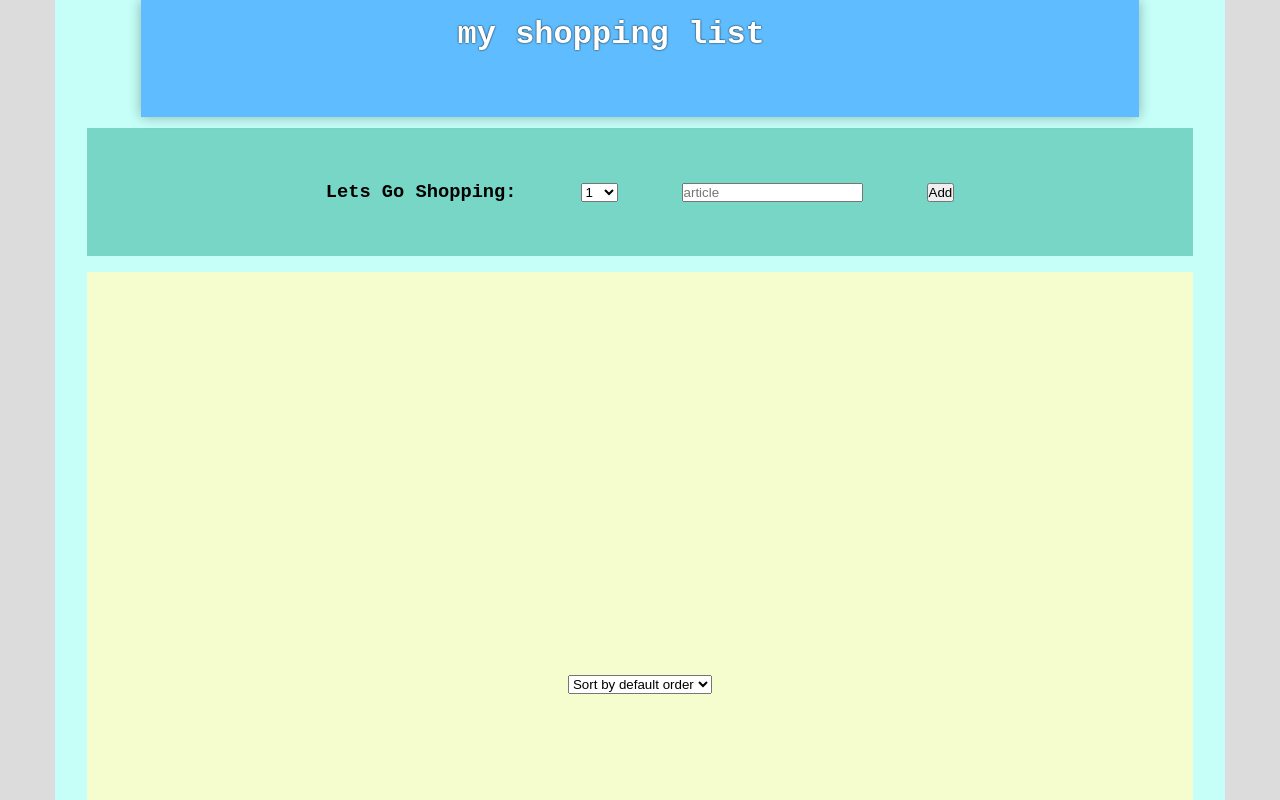
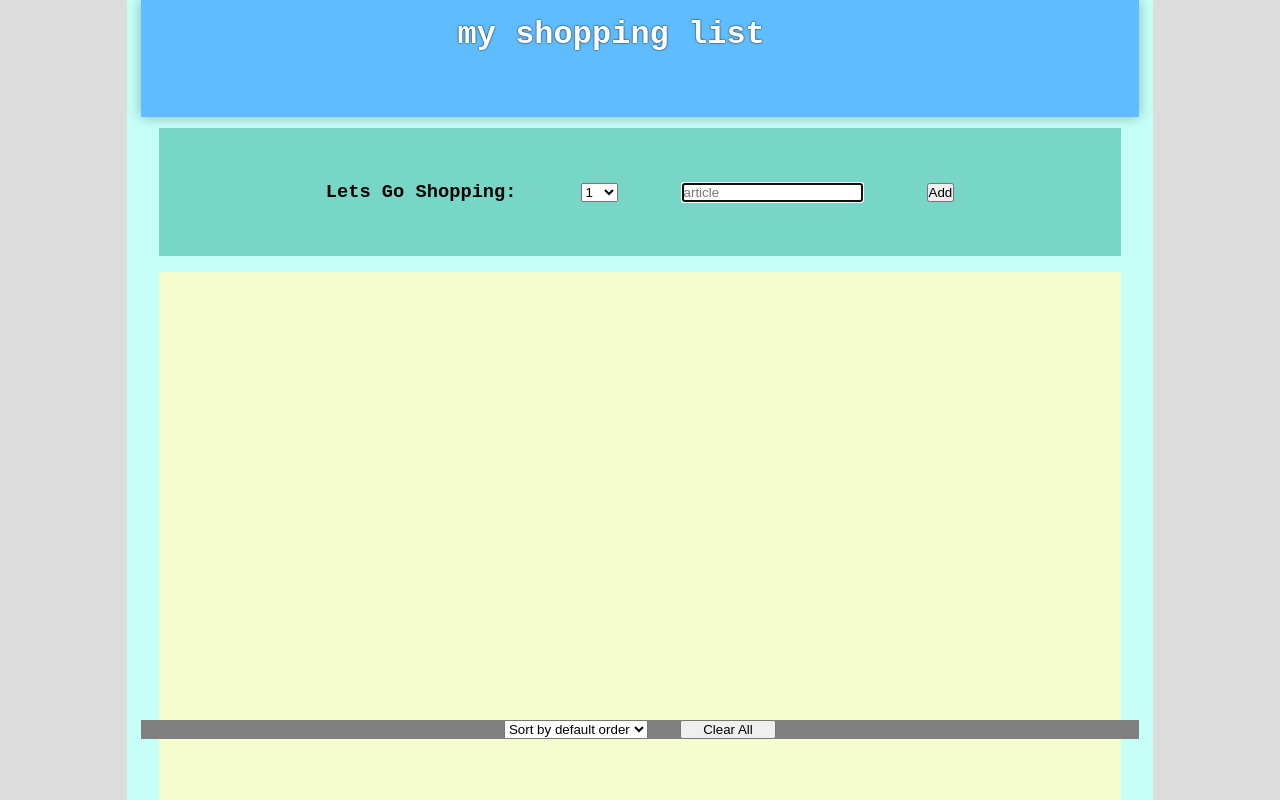
Before and after one commit to thisKonrad/my_shopping_list, a React (Vite) app in the folder my_shopping_list/: page / in a window 1280 px wide. Shown: the top 800 px of the page. Built offline with nearby package versions, Linux system fonts and the light colour scheme.

Commit message:
sort methods done, clear function build

```diff
--- a/my_shopping_list/src/App.jsx
+++ b/my_shopping_list/src/App.jsx
@@ -13,20 +13,8 @@ export default function App() {
   const[items,setItems]= useState([]);
 
 
-
   function handleAddItems(item){
     setItems((items)=>[...items, item]);
-  }
-
-  function deleteItems(id){
-    setItems((items)=> items.filter((item)=> item.id !== id))
-    console.log('click')
-  }
-
-  function togglePackedItems(id){
-    setItems((items)=> items.map((item)=>
-    item.id === id ? {...item, packed: !item.packed} : item
-    ));
   }
 
   function handleSubmit(e){
@@ -40,12 +28,11 @@ export default function App() {
       id: Date.now(),
       packed:false,
     };
-    console.log(newItem)
 
     handleAddItems(newItem)
 
     setQuantity(1)
-    setInput('')
+    setInput('').focus()
   }
 
   function handleQuantity(e){
@@ -54,9 +41,21 @@ export default function App() {
     console.log(quantity)
   }
 
+  function deleteItems(id){
+    setItems((items)=> items.filter((item)=> item.id !== id))
+  }
+
+  function togglePackedItems(id){
+    setItems((items)=> items.map((item)=>
+    item.id === id ? {...item, packed: !item.packed} : item));
+  }
+
   function handleChange(e){
     setInput(e.target.value)
-    console.log(input)
+  }
+
+  function clearAll(){
+    setItems([])
   }
 
   return (<div className="app">
@@ -71,6 +70,7 @@ export default function App() {
   items={items}
   onDeleteItem={deleteItems}
   onChecked={togglePackedItems}
+  onClear={clearAll}
   />
   <Statistics items={items}/>
   </div>)
--- a/my_shopping_list/src/components/Form/Form.jsx
+++ b/my_shopping_list/src/components/Form/Form.jsx
@@ -19,6 +19,7 @@ export default function Form({
         (num)=> <option value={num} key={num}>{num}</option>)}
     </select>
     <input
+    autoFocus
     name="article_input"
     value={input}
     onChange={handleChange}
--- a/my_shopping_list/src/components/ShoppingList/ShoppingList.jsx
+++ b/my_shopping_list/src/components/ShoppingList/ShoppingList.jsx
@@ -3,17 +3,12 @@ import './shoppinglist.css';
 import Item from './Item.jsx';
 import {useState} from 'react';
 
-/* const initalItems = [
-    {id:1, description:'bananas',quantity:12, packed:false,},
-    {id:2, description:'tomatoes',quantity:8, packed:false,},
-    {id:3, description:'toilet paper',quantity:1, packed:true,}
-];
- */
 
 export default function ShoppingList({
     items,
     onDeleteItem,
-    onChecked}) {
+    onChecked,
+    onClear}) {
 
     const[sorted,setSort]= useState('default');
 
@@ -47,6 +42,9 @@ export default function ShoppingList({
                 <option value="name">Sort by article name</option>
                 <option value="packed">Sort by packed state</option>
                 </select>
+                <button onClick={onClear}className="clear_button">
+                    Clear All
+                </button>
             </div>
             </div>)
 }
--- a/my_shopping_list/src/components/ShoppingList/shoppinglist.css
+++ b/my_shopping_list/src/components/ShoppingList/shoppinglist.css
@@ -35,5 +35,17 @@
 }
 
 .sort_wrap{
+    position: fixed;
+    top: 90vh;
+    display: flex;
+    justify-content: center;
+    flex-direction: row;
+    align-items: center;
+    gap: 2rem;
+    width: 78%;
+    background-color: grey;
+}
 
+.clear_button{
+    width: 6rem;
 }
```
